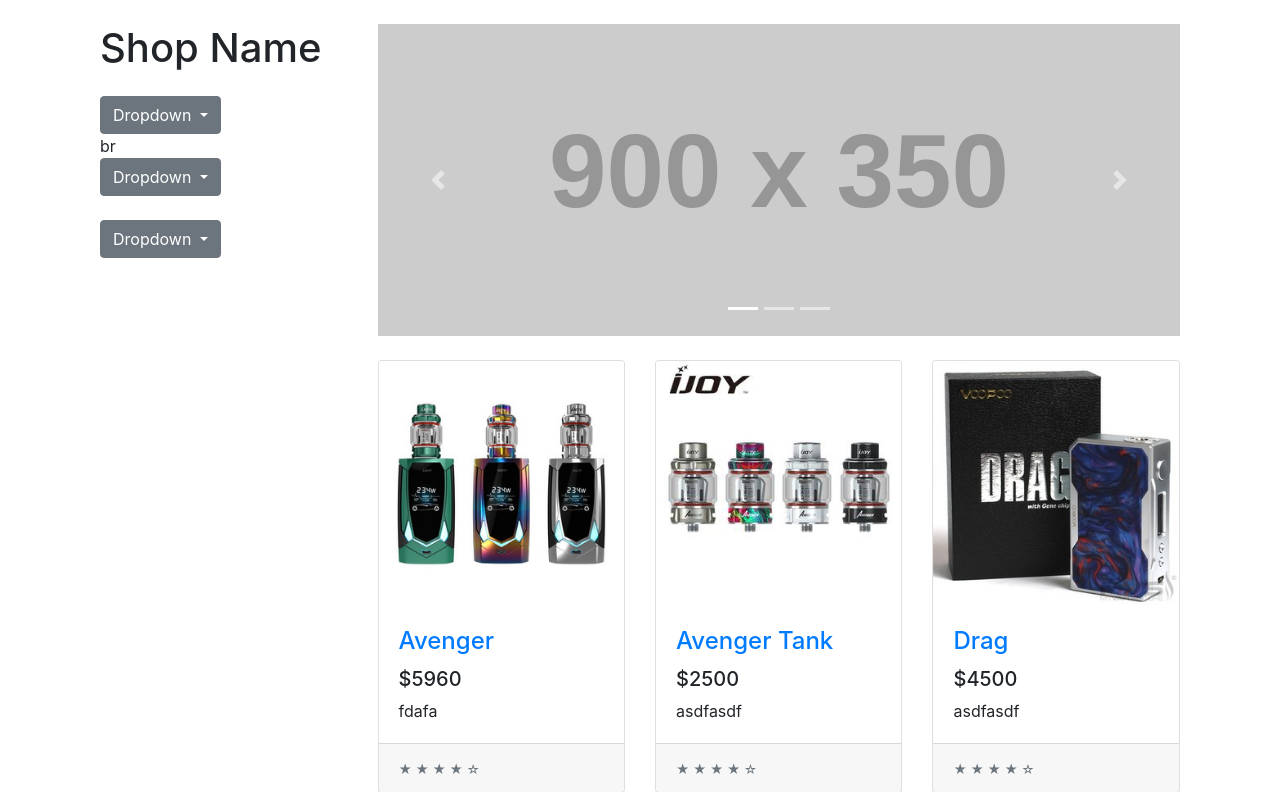
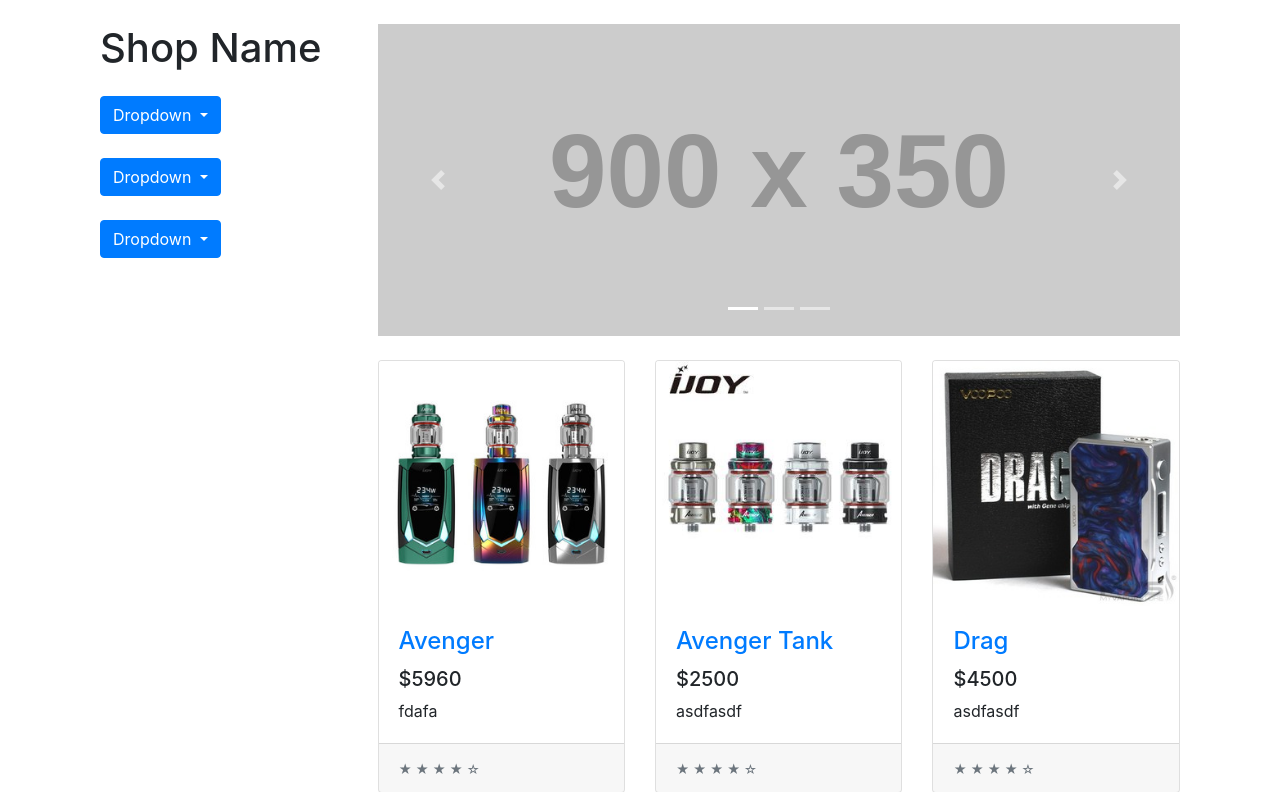
Before and after one commit to FranAlcaraz/ProduccionWeb, a PHP site: page /index.php?seccion=productos in a window 1280 px wide. Shown: the part 56-848 px from the top of the page. Run offline with PHP 8.4, Linux system fonts and the light colour scheme; data comes from the database, SQL or seed files in the repository; grey boxes labelled with a size stand in for pictures from a placeholder-image service; some libraries are stand-ins or nearby versions.

Commit message:
cambio de colores

```diff
--- a/productos.php
+++ b/productos.php
@@ -32,19 +32,7 @@
           <h1 class="my-4">Shop Name</h1>
           <div class="list-group">
            <div class="dropdown">
-          <button class="btn btn-secondary dropdown-toggle"
-                  type="button" id="dropdownMenu1" data-toggle="dropdown"
-                  aria-haspopup="true" aria-expanded="false">
-            Dropdown
-          </button>
-          <div class="dropdown-menu" aria-labelledby="dropdownMenu1">
-            <a class="dropdown-item" href="#!">Action</a>
-            <a class="dropdown-item" href="#!">Another action</a>
-          </div>
-        </div>
-        br
-        <div class="dropdown">
-          <button class="btn btn-secondary dropdown-toggle"
+          <button class="btn btn-primary dropdown-toggle"
                   type="button" id="dropdownMenu1" data-toggle="dropdown"
                   aria-haspopup="true" aria-expanded="false">
             Dropdown
@@ -56,7 +44,19 @@
         </div>
         <br>
         <div class="dropdown">
-          <button class="btn btn-secondary dropdown-toggle"
+          <button class="btn btn-primary dropdown-toggle"
+                  type="button" id="dropdownMenu1" data-toggle="dropdown"
+                  aria-haspopup="true" aria-expanded="false">
+            Dropdown
+          </button>
+          <div class="dropdown-menu" aria-labelledby="dropdownMenu1">
+            <a class="dropdown-item" href="#!">Action</a>
+            <a class="dropdown-item" href="#!">Another action</a>
+          </div>
+        </div>
+        <br>
+        <div class="dropdown">
+          <button class="btn btn-primary dropdown-toggle"
                   type="button" id="dropdownMenu1" data-toggle="dropdown"
                   aria-haspopup="true" aria-expanded="false">
             Dropdown
```
